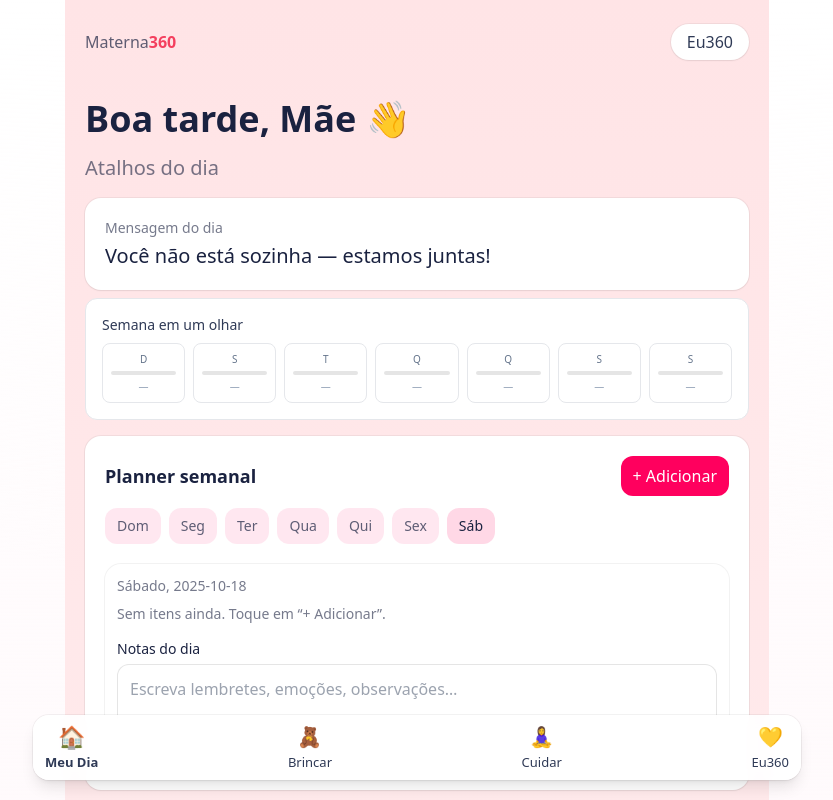
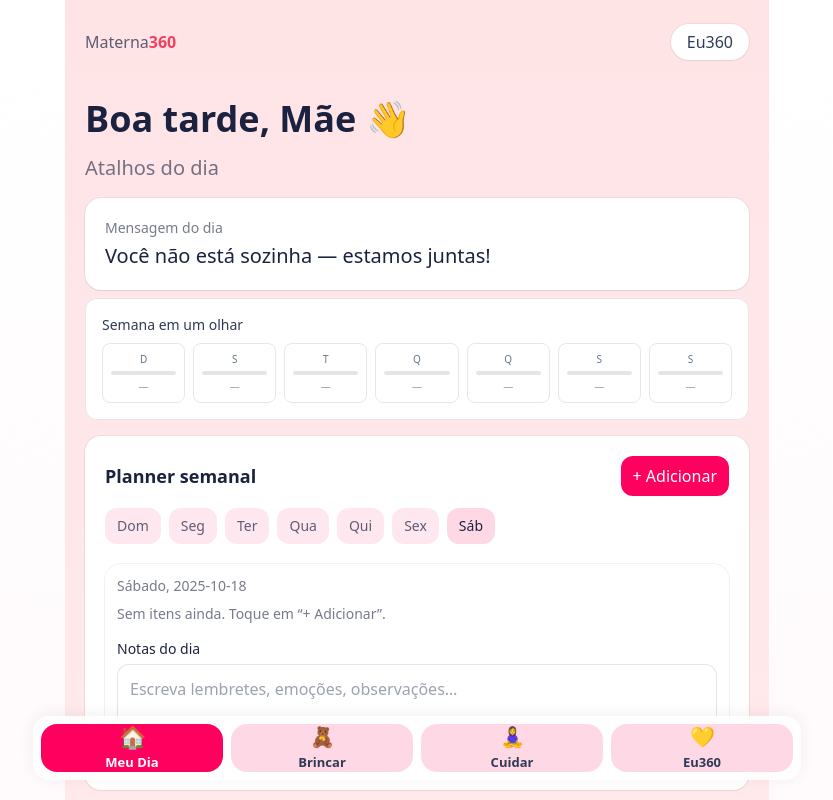
Before and after one commit to simonebrusco/materna360-app, a Next.js app in the folder materna360_starter/: page /meu-dia in a window 1280 px wide. Shown: the top 800 px of the page, without its empty margins (223-1056 px from the left). Built offline with nearby package versions, Linux system fonts and the light colour scheme.

Commit message:
Update BottomNav.jsx

```diff
--- a/materna360_starter/components/BottomNav.jsx
+++ b/materna360_starter/components/BottomNav.jsx
@@ -5,9 +5,9 @@ import { usePathname } from "next/navigation";
 
 const TABS = [
   { href: "/meu-dia", label: "Meu Dia", emoji: "🏠" },
-  { href: "/brincar", label: "Brincar", emoji: "🧸" },   // “Descobrir” está como /brincar no projeto
-  { href: "/cuidar",  label: "Cuidar",  emoji: "🧘‍♀️" },
-  { href: "/eu360",   label: "Eu360",   emoji: "💛" },
+  { href: "/brincar", label: "Brincar", emoji: "🧸" }, // “Descobrir” está como /brincar no projeto
+  { href: "/cuidar", label: "Cuidar", emoji: "🧘‍♀️" },
+  { href: "/eu360", label: "Eu360", emoji: "💛" },
 ];
 
 function isActive(pathname, href) {
@@ -18,17 +18,23 @@ export default function BottomNav() {
   const pathname = usePathname();
 
   return (
-    <nav className="fixed inset-x-0 bottom-3 md:bottom-5 px-4 z-40">
-      <div className="mx-auto max-w-3xl bg-white/90 backdrop-blur rounded-2xl ring-1 ring-black/5 shadow-lg px-3 py-2 flex items-center justify-between">
+    <nav
+      className="fixed inset-x-0 bottom-3 md:bottom-5 px-4 z-40"
+      role="navigation"
+      aria-label="Navegação inferior"
+    >
+      <div className="mx-auto max-w-3xl m360-glass rounded-[var(--r-lg)] shadow-[var(--elev-1)] px-2 py-2 grid grid-cols-4 gap-2">
         {TABS.map((t) => {
           const active = isActive(pathname, t.href);
           return (
             <Link
               key={t.href}
               href={t.href}
-              className={`flex flex-col items-center gap-0.5 text-[13px] transition-transform ${
-                active ? "text-[var(--brand)] font-semibold" : "text-[color:var(--brand-navy)]/80"
-              }`}
+              className={`m360-touch h-12 px-2 rounded-[var(--r-lg)] inline-flex flex-col items-center justify-center gap-0.5 text-[13px] font-semibold transition-all duration-300 ease-[var(--ease-soft)] ${
+                active
+                  ? "bg-[var(--m360-primary)] text-white"
+                  : "bg-[var(--m360-soft)] text-[var(--m360-navy)]"
+              } hover:shadow-[var(--elev-1)]`}
               aria-current={active ? "page" : undefined}
             >
               <span className={`text-xl ${active ? "scale-110" : ""}`}>{t.emoji}</span>
```
